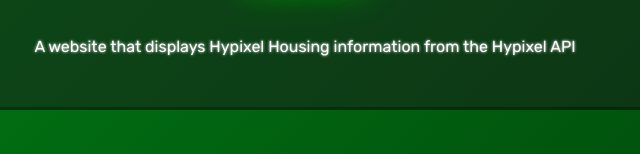
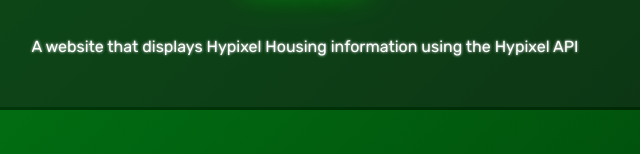
Before and after one commit to luckycdev/luckyc.dev, a plain HTML site: page index.html in a window 1280 px wide. Shown: the part 1333-1487 px from the top of the page, 335-975 px from the left. Drawn offline with Linux system fonts and the light colour scheme.

Commit message:
housing desc wording

```diff
--- a/index.html
+++ b/index.html
@@ -72,7 +72,7 @@
                 <a class="projectimage" href="https://housing.luckyc.dev" target="_blank"><img src="img/housingpic.png"></a>
                 <a class="links" href="https://housing.luckyc.dev" target="_blank"><p style="font-size: xx-large; text-shadow: 0 0 30px lime;">Housing</p></a>
                 <br>
-                <p style="margin-left:10px; margin-right:10px; text-shadow: 0 0 3px white;">A website that displays Hypixel Housing information from the Hypixel API</p>
+                <p style="margin-left:10px; margin-right:10px; text-shadow: 0 0 3px white;">A website that displays Hypixel Housing information using the Hypixel API</p>
               </div>
 
     </div>
```
